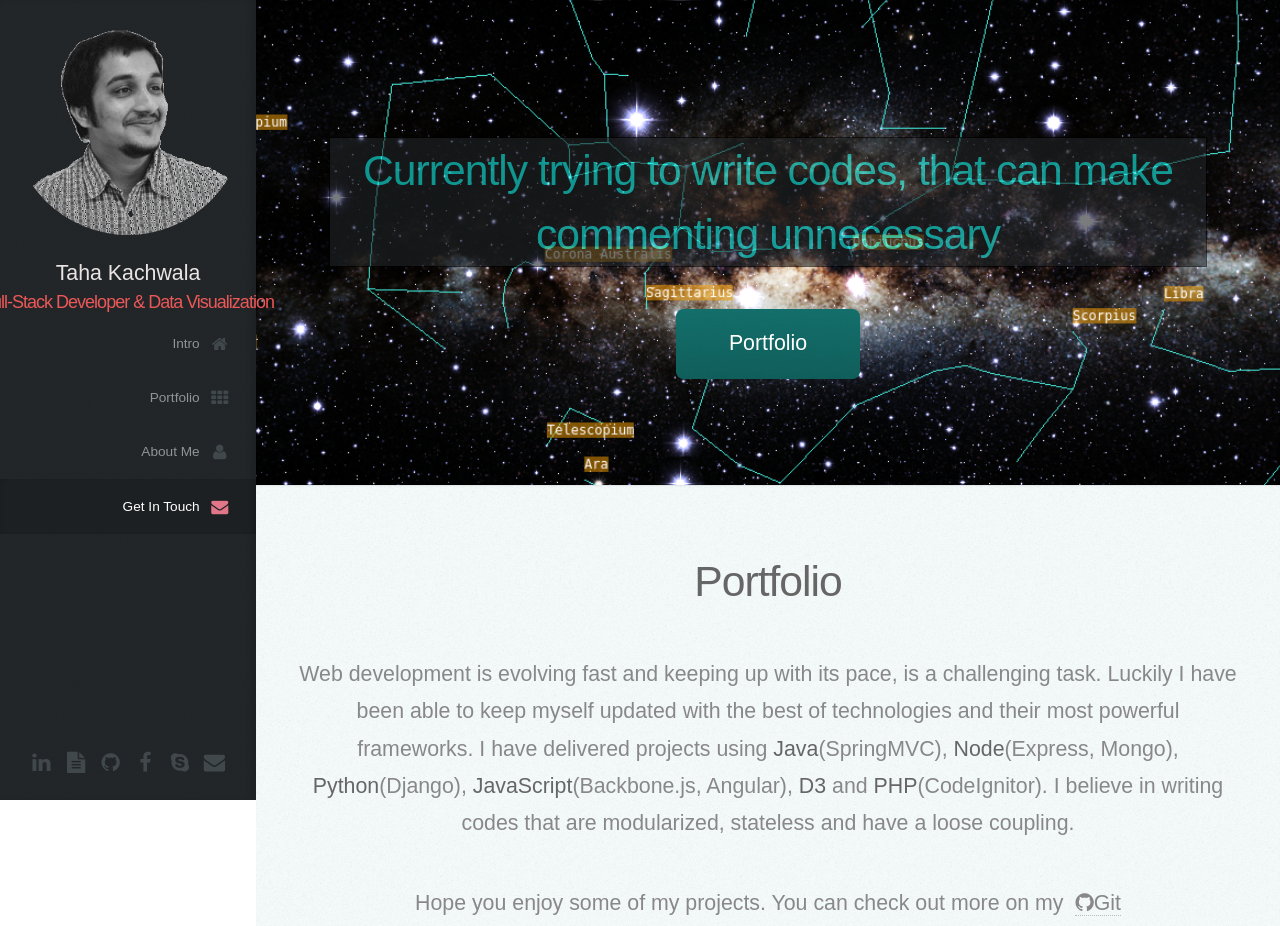
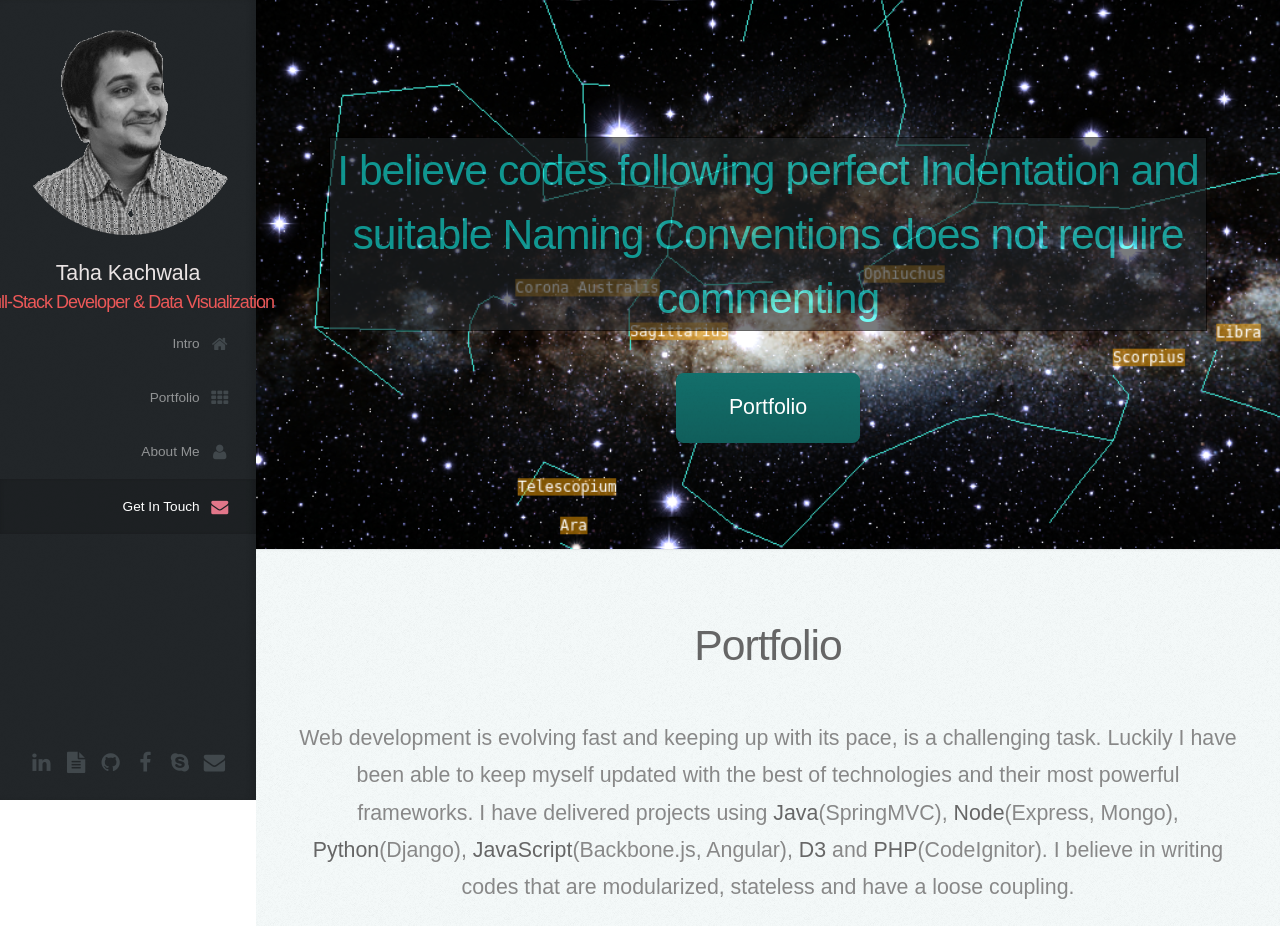
Before and after one commit to CodeTaha/codetaha.github.io, a website: page index.html in a window 1280 px wide. Shown: the top 926 px of the page. Drawn offline with Linux system fonts and the light colour scheme.

Commit message:
some updates

```diff
--- a/index.html
+++ b/index.html
@@ -79,7 +79,7 @@
 						<div class="container">
 
 							<header class="transbox">
-								<h2 class="alt"> Currently trying to write codes, that can make commenting unnecessary</h2>
+								<h2 class="alt"> I believe codes following perfect Indentation and suitable Naming Conventions does not require commenting</h2>
 
 							</header>
 
```
